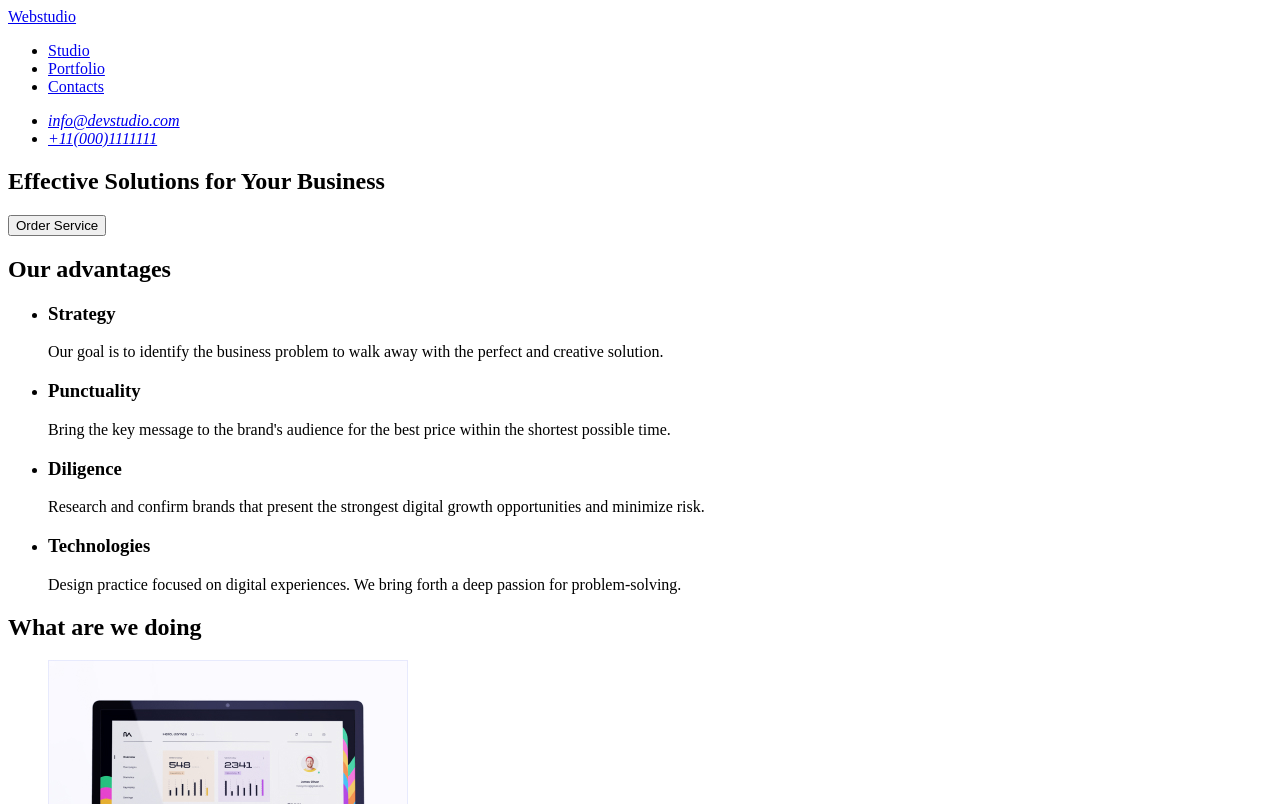
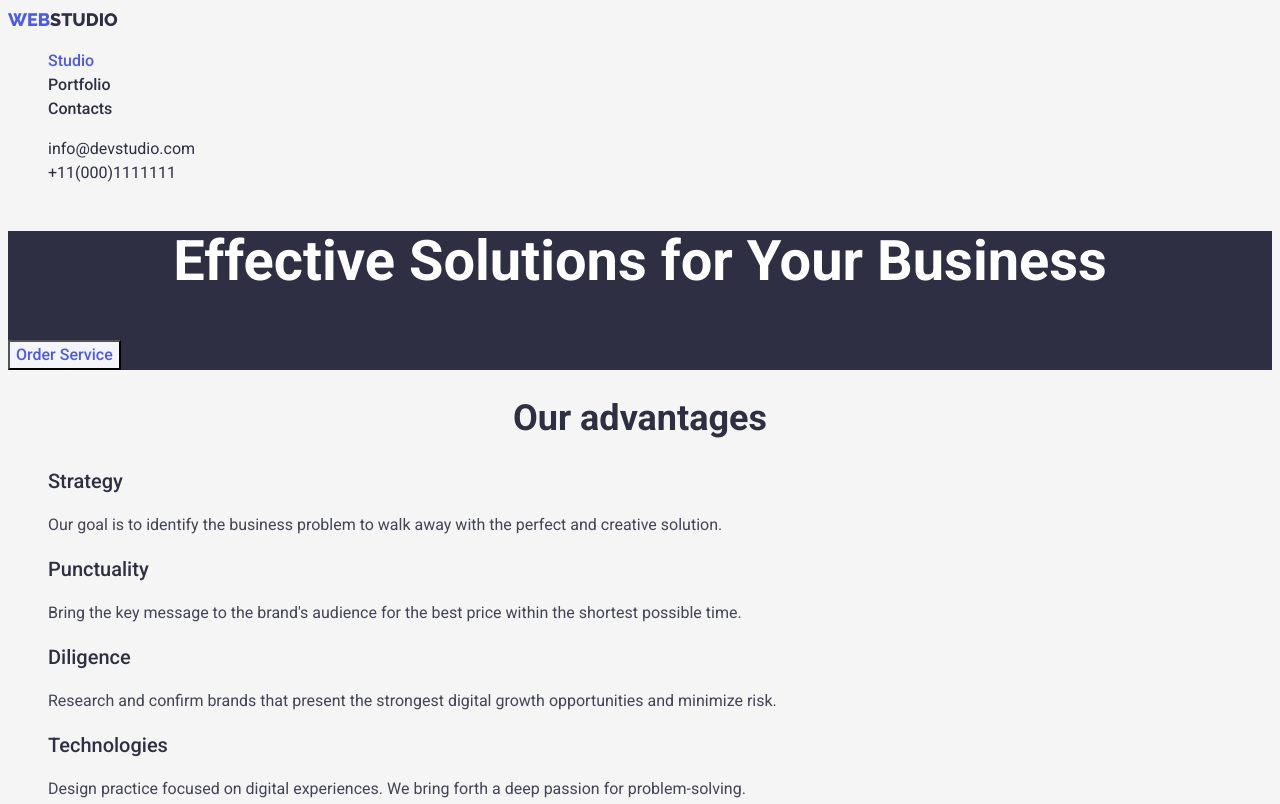
Before and after one commit to Olena1986/goit-markup-hw-02, a plain HTML site: page index.html in a window 1280 px wide. Shown: the top 804 px of the page. Drawn offline with Linux system fonts and the light colour scheme.

Commit message:
portfolio/css/images

```diff
--- /dev/null
+++ b/css/styles.css
@@ -0,0 +1,168 @@
+:root {
+  --primary-text-color: #434455;
+  --main-heading-color: #ffffff;
+  --title-text-color: #2e2f42;
+  --secondary-text-color: #2e2f42;
+  --accent-color: #4d5ae5;
+  --fokus-color: #000000;
+  --footer-text-color: #e7e9fc;
+  --logo-studio-color: #2e2f42;
+  --logo-part-color: #f4f4fd;
+  --primary-bc-color: #f5f5f5;
+  --secondary-bc-color: #2e2f42;
+  --team-bc-color: #f4f4fd;
+  --primary-button-color: #404bbf;
+}
+/* Body */
+.page {
+  background-color: var(--primary-bc-color);
+  color: var(--primary-text-color);
+  font-family: roboto, sans-serif;
+  font-weight: 400;
+  font-size: 16px;
+  line-height: 1.5;
+}
+ul {
+  list-style: none;
+}
+
+/* Site header */
+/* Logo */
+.logo {
+  color: var(--accent-color);
+  font-size: 18px;
+  line-height: 1.3;
+  text-decoration: none;
+}
+.logo:hover {
+  color: var(--accent-color);
+}
+.logo:focus {
+  color: var(--fokus-color);
+}
+.logo-studio {
+  color: var(--logo-studio-color);
+
+  font-size: 18px;
+  line-height: 1.3;
+}
+.logo-studio:hover {
+  color: var(--accent-color);
+}
+.logo-studio:focus {
+  color: var(--fokus-color);
+}
+.logo,
+.logo-studio {
+  font-family: Raleway;
+}
+/* Site navigaton */
+.site-nav .link,
+.site-portfolio {
+  color: var(--secondary-text-color);
+  font-weight: 500;
+  font-size: 16px;
+  line-height: 1.5;
+  text-decoration: none;
+}
+.site-nav .link:hover,
+.site-portfolio .link:hover {
+  color: var(--accent-color);
+}
+.site-nav .link:focus,
+.site-portfolio .link:focus {
+  color: var(--fokus-color);
+}
+.site-nav .link.current {
+  color: var(--accent-color);
+}
+.auth-nav .link {
+  color: var(--secondary-text-color);
+  font-style: normal;
+  font-weight: 400;
+  font-size: 16px;
+  line-height: 1.5;
+  text-decoration: none;
+}
+.auth-nav .link:hover {
+  color: var(--accent-color);
+}
+.auth-nav .link:focus {
+  color: var(--fokus-color);
+}
+/* Main content */
+h1 {
+  background-color: #2e2f42;
+  color: var(--main-heading-color);
+  font-weight: 700;
+  font-size: 56px;
+  line-height: 1.1;
+  text-align: center;
+}
+.solutions {
+  background-color: var(--secondary-bc-color);
+}
+h2 {
+  color: var(--title-text-color);
+  font-weight: 700;
+  font-size: 36px;
+  line-height: 1.1;
+  text-align: center;
+}
+h3 {
+  color: var(--title-text-color);
+  font-weight: 500;
+  font-size: 20px;
+  line-height: 1.2;
+}
+
+.our-team {
+  background-color: var(--team-bc-color);
+  font-weight: 500;
+  font-size: 20px;
+  line-height: 1.2;
+}
+.our-team p,
+.site-portfolio p {
+  font-weight: 400;
+  font-size: 16px;
+  line-height: 1.5;
+}
+
+/* Footer */
+footer {
+  background-color: var(--secondary-bc-color);
+  color: var(--footer-text-color);
+  font-weight: 400;
+  font-size: 16px;
+  line-height: 1.5;
+}
+.logo-part {
+  color: var(--logo-part-color);
+
+  font-size: 18px;
+  line-height: 1.3;
+}
+.logo-part:hover {
+  color: var(--accent-color);
+}
+.logo-part:focus {
+  color: var(--fokus-color);
+}
+/* Button */
+.button {
+  color: var(--accent-color);
+  background-color: var(--logo-part-color);
+  font-family: inherit;
+  font-weight: 500;
+  font-size: 16px;
+  line-height: 1.5;
+  text-decoration: none;
+}
+.button:hover {
+  color: var(--main-heading-color);
+  background-color: var(--primary-button-color);
+}
+.button:focus {
+  color: var(--accent-color);
+}
--- a/index.html
+++ b/index.html
@@ -6,34 +6,42 @@
     <meta http-equiv="X-UA-Compatible" content="IE=edge">
     <meta name="viewport" content="width=, initial-scale=1.0">
     <title>Document</title>
+    <link rel="preconnect" href="https://fonts.googleapis.com">
+    <link rel="preconnect" href="https://fonts.gstatic.com" crossorigin>
+    <link
+        href="https://fonts.googleapis.com/css2?family=Raleway:wght@800&family=Roboto:wght@400;500;700;900&display=swap"
+        rel="stylesheet">
+    <link rel="stylesheet" href="./css/styles.css">
 </head>
 
-<body>
+<body class="page">
     <!-- Site header -->
     <header>
         <nav>
-            <a href="./index.html">Webstudio</a>
-            <ul>
-                <li><a href="./index.html">Studio</a></li>
-                <li><a href="./index.html">Portfolio</a></li>
-                <li><a href="./index.html">Contacts</a></li>
+            <a href="./index.html" class="logo">WEB<span class="logo-studio">STUDIO</span></a>
+            <ul class="site-nav">
+                <li><a href="./index.html" class="link current">Studio</a></li>
+                <li><a href="./portfolio.html" class="link">Portfolio</a></li>
+                <li><a href="./index.html" class="link">Contacts</a></li>
             </ul>
         </nav>
-        <ul>
-            <address>
-                <li><a href="mailto:info@devstudio.com">info@devstudio.com</a></li>
-                <li><a href="tel:+11(000)1111111">+11(000)1111111</a> </li>
-            </address>
+        <address>
+            <ul class="auth-nav">
 
-        </ul>
+                <li><a href="mailto:info@devstudio.com" class="link">info@devstudio.com</a></li>
+                <li><a href="tel:+11(000)1111111" class="link">+11(000)1111111</a> </li>
+
+
+            </ul>
+        </address>
     </header>
     <!-- Main content -->
     <main>
 
-        <section>
+        <section class="solutions">
             <h1>Effective Solutions
                 for Your Business</h1>
-            <button type="button">Order Service</button>
+            <button type="button" class="button">Order Service</button>
         </section>
         <section>
             <h2> Our advantages</h2>
@@ -70,7 +78,7 @@
                 <li><a href=""><img src="./images/img3.jpg" alt="desktopmobile" width="360"></a></li>
             </ul>
         </section>
-        <section>
+        <section class="our-team">
             <h2>Our Team</h2>
             <ul>
                 <li><img src="./images/teamcard1.jpg" alt="Mark Guerrero" width="264">
@@ -96,7 +104,7 @@
     <!-- Footer -->
     <footer>
 
-        <a href="./index.html">Webstudio</a>
+        <a href="./index.html" class="logo">WEB<span class="logo-part">STUDIO</span></a>
         <p>Increase the flow of customers and sales for your business with digital marketing & growth solutions.
         </p>
 
```
Also changed, not shown: portfolio.html (added, +108 -0 lines), images/bankingapp.jpg (added), images/cashless.jpg (added), images/freshcoffee.jpg (added), images/instagramstories.jpg (added), images/meditationapp.jpg (added), images/onlinecourses.jpg (added), images/organicfood.jpg (added), images/screenillustrations.jpg (added), images/taxiservice.jpg (added).
